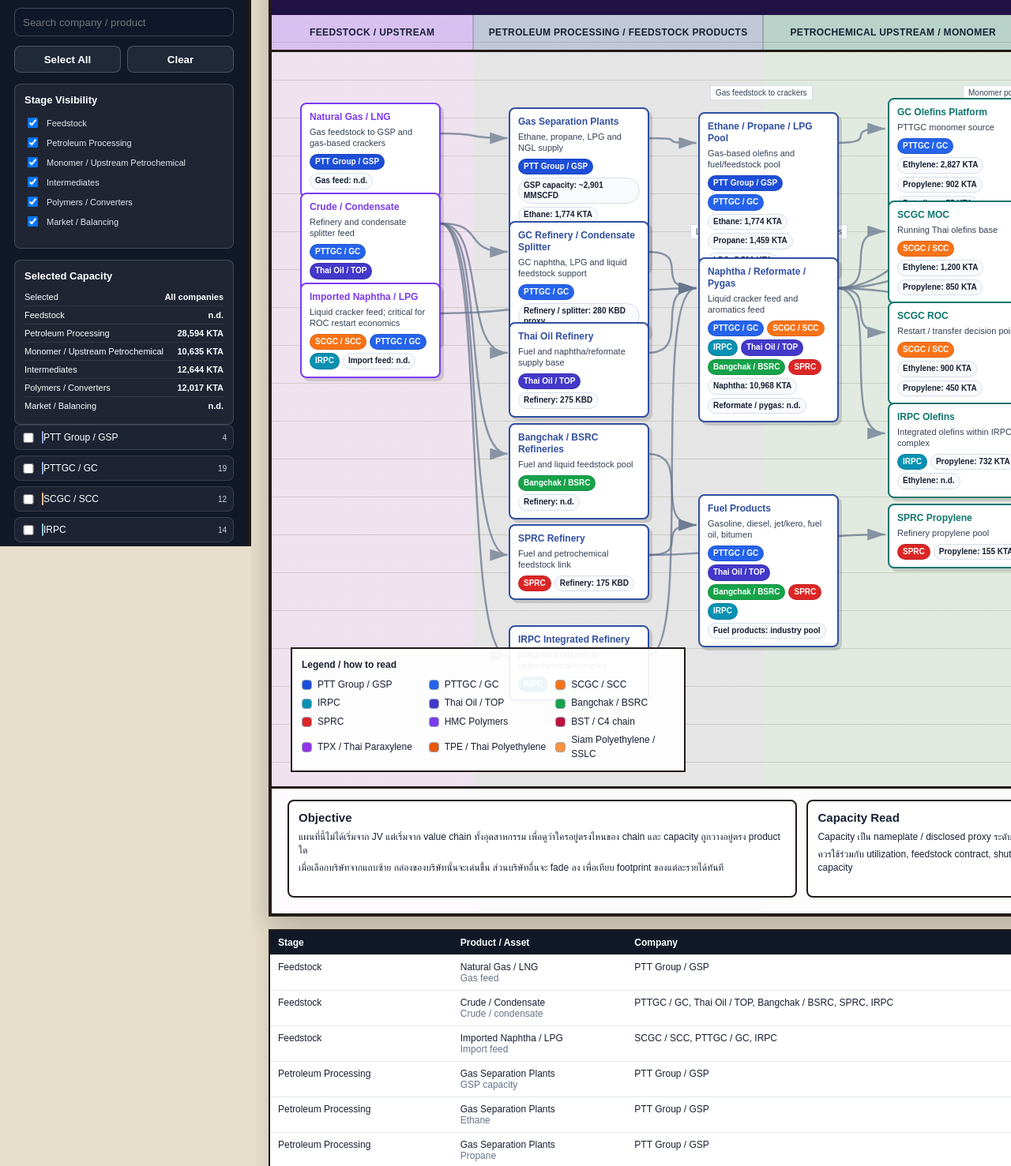
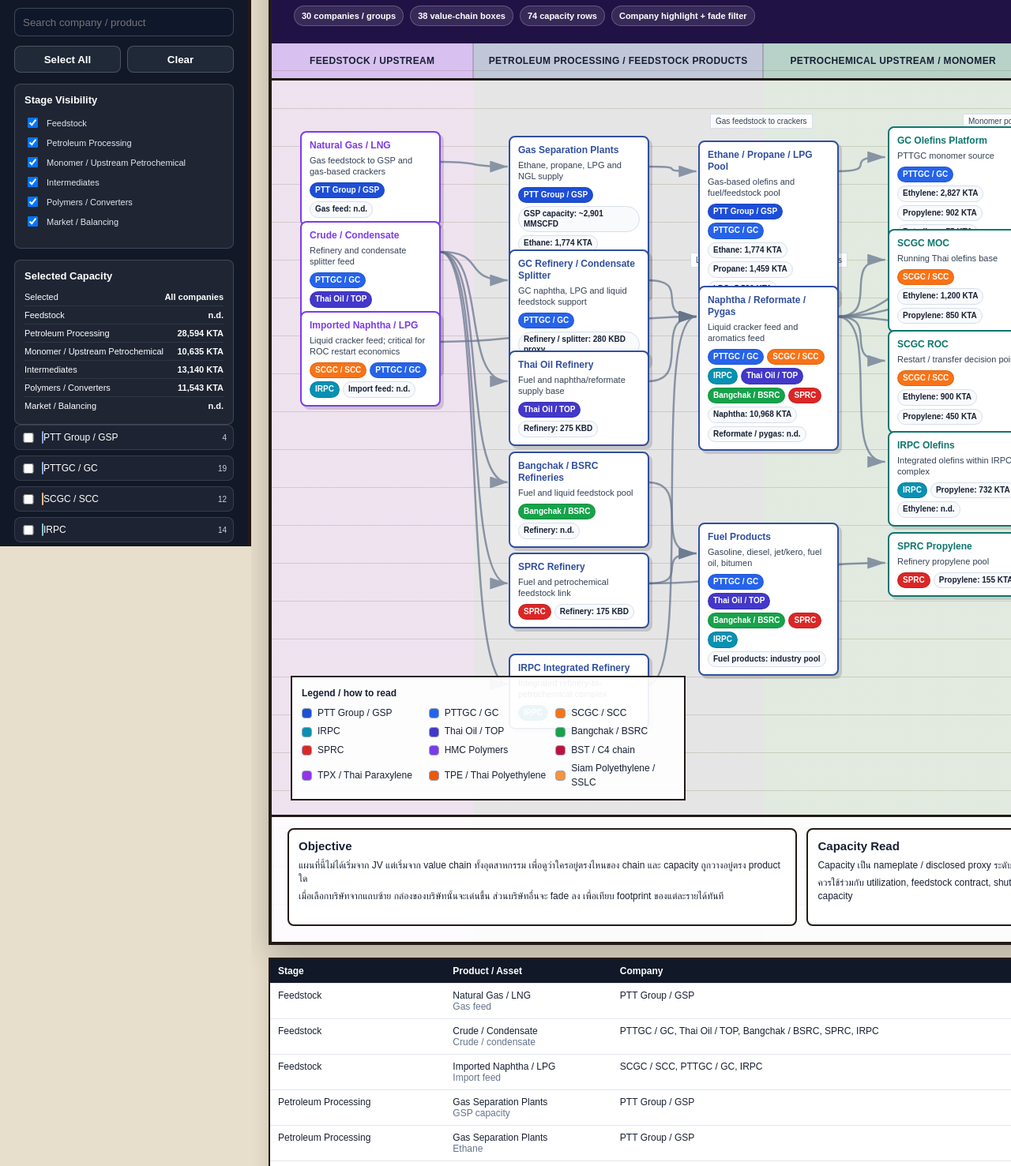
Before and after one commit to thatchawatwilaiwong-sudo/pttgc-scc-deal-perimeter-dashboard, a plain HTML site: page thailand_petrochemical_flow_dashboard.html in a window 1280 px wide. Shown: the part 108-1585 px from the top of the page at 79% size. Drawn offline with Linux system fonts and the light colour scheme.

Commit message:
Add detailed product company coverage badges

```diff
--- a/thailand_petrochemical_flow_dashboard.html
+++ b/thailand_petrochemical_flow_dashboard.html
@@ -211,6 +211,26 @@
         font-size: 12px;
         color: #eadcff;
         line-height: 1.45;
+      }
+
+      .coverage-badges {
+        display: flex;
+        flex-wrap: wrap;
+        gap: 8px;
+        margin-top: 10px;
+      }
+
+      .coverage-badge {
+        display: inline-flex;
+        align-items: center;
+        min-height: 26px;
+        padding: 4px 9px;
+        border: 1px solid rgba(255,255,255,.22);
+        border-radius: 999px;
+        background: rgba(255,255,255,.1);
+        color: #fff;
+        font-size: 11px;
+        font-weight: 900;
       }
 
       .bands {
@@ -498,6 +518,12 @@
             <div>
               <h2>Thailand Petroleum and Petrochemical Complex Capacity Map</h2>
               <p>Industry-wide value chain view: feedstock, refinery/GSP, olefins, aromatics, intermediates, polymers, converters and market outlets</p>
+              <div class="coverage-badges">
+                <span class="coverage-badge">30 companies / groups</span>
+                <span class="coverage-badge">38 value-chain boxes</span>
+                <span class="coverage-badge">74 capacity rows</span>
+                <span class="coverage-badge">Company highlight + fade filter</span>
+              </div>
             </div>
             <div class="unit">
               Unit: KTA unless stated otherwise; refinery/GSP shown in KBD/MMSCFD<br />
@@ -589,11 +615,16 @@
         { id: "tpx", name: "TPX / Thai Paraxylene", color: "#9333ea" },
         { id: "tpe", name: "TPE / Thai Polyethylene", color: "#ea580c" },
         { id: "spc", name: "Siam Polyethylene / SSLC", color: "#fb923c" },
+        { id: "tpi", name: "TPI / legacy PE", color: "#94a3b8" },
         { id: "tpc", name: "TPC / AGC Vinythai", color: "#0d9488" },
+        { id: "tpc_paste", name: "TPC Paste Resin", color: "#14b8a6" },
+        { id: "avt", name: "AVT / AGC Vinythai", color: "#2dd4bf" },
         { id: "indorama", name: "Indorama / IVL", color: "#6366f1" },
         { id: "covestro", name: "Covestro", color: "#65a30d" },
         { id: "ube", name: "UBE", color: "#a16207" },
         { id: "dow", name: "Dow / SCGC JV", color: "#f59e0b" },
+        { id: "dynachisso", name: "DynaChisso", color: "#ca8a04" },
+        { id: "labix", name: "LABIX / LAB chain", color: "#854d0e" },
         { id: "pttac", name: "PTTAC", color: "#0284c7" },
         { id: "thai_mma", name: "Thai MMA", color: "#db2777" },
         { id: "gc_phenol", name: "GC Phenol / PTT Phenol", color: "#4f46e5" },
@@ -640,20 +671,20 @@
         { id: "irpc_aromatics", stage: "monomer", x: 1000, y: 302, title: "IRPC Aromatics", role: "Benzene, toluene, mixed xylenes and related products", companies: ["irpc"], caps: [{ product: "Aromatics", value: "n.d." }] },
         { id: "c4_pool", stage: "monomer", x: 1000, y: 548, title: "C4 / Butadiene Pool", role: "Butadiene, butene-1, synthetic rubber feedstock", companies: ["gc", "bst", "irpc"], caps: [{ product: "GC BD", value: "75 KTA" }, { product: "GC Butene-1", value: "25 KTA" }] },
 
-        { id: "ethylene_outlets", stage: "intermediate", x: 1228, y: 82, title: "Ethylene Outlets", role: "PE, VCM/PVC, EO/EG and merchant ethylene", companies: ["gc", "scgc", "irpc", "tpe", "spc", "tpc"], caps: [{ product: "Ethylene supply shown", value: "4,927 KTA GC+SCGC" }] },
+        { id: "ethylene_outlets", stage: "intermediate", x: 1228, y: 82, title: "Ethylene Outlets", role: "PE, VCM/PVC, EO/EG and merchant ethylene", companies: ["gc", "scgc", "irpc", "tpe", "spc", "tpi", "tpc"], caps: [{ product: "Ethylene supply shown", value: "4,927 KTA GC+SCGC" }] },
         { id: "propylene_outlets", stage: "intermediate", x: 1228, y: 244, title: "Propylene Outlets", role: "PP, PO/polyols, acrylonitrile and merchant propylene", companies: ["gc", "scgc", "irpc", "hmc", "sprc", "pttac", "thai_mma"], caps: [{ product: "Propylene supply shown", value: "3,544 KTA proxy" }] },
         { id: "aromatics_derivatives", stage: "intermediate", x: 1228, y: 406, title: "Aromatics Derivatives", role: "PX/PTA/PET, benzene/phenol/BPA, solvents", companies: ["gc", "tpx", "indorama", "covestro", "gc_phenol", "thai_pet"], caps: [{ product: "PTA / PET / phenol / BPA", value: "n.d." }] },
-        { id: "vinyl_chain", stage: "intermediate", x: 1228, y: 568, title: "Vinyl Chain", role: "VCM, PVC, caustic soda and PVC compounds", companies: ["scgc", "tpc"], caps: [{ product: "VCM / PVC chain", value: "1,686 KTA SCGC proxy" }, { product: "TPC PVC", value: "530 KTA" }] },
+        { id: "vinyl_chain", stage: "intermediate", x: 1228, y: 568, title: "Vinyl Chain", role: "VCM, PVC, caustic soda and PVC compounds", companies: ["scgc", "tpc", "tpc_paste", "avt"], caps: [{ product: "VCM / PVC chain", value: "1,686 KTA SCGC proxy" }, { product: "TPC PVC", value: "530 KTA" }, { product: "TPC Paste", value: "36 KTA proxy" }, { product: "AVT", value: "330 KTA proxy" }] },
         { id: "phenol_bpa_chain", stage: "intermediate", x: 1228, y: 656, title: "Phenol / BPA / Epoxy Chain", role: "Phenol, acetone, BPA and epoxy resin route into PC/epoxy/end-use chemicals", companies: ["gc_phenol", "covestro", "gc"], caps: [{ product: "Phenol", value: "492 KTA proxy" }, { product: "Acetone", value: "304 KTA proxy" }, { product: "BPA", value: "532 KTA proxy" }] },
-        { id: "c4_derivatives", stage: "intermediate", x: 1228, y: 760, title: "C4 / Specialty Derivatives", role: "Butadiene, synthetic rubber, MMA, caprolactam and specialty chemicals", companies: ["gc", "bst", "ube"], caps: [{ product: "Side-chain capacity", value: "n.d." }] },
+        { id: "c4_derivatives", stage: "intermediate", x: 1228, y: 760, title: "C4 / Specialty Derivatives", role: "Butadiene, synthetic rubber, MMA, caprolactam and specialty chemicals", companies: ["gc", "bst", "ube", "thai_mma"], caps: [{ product: "BD / C4 derivatives", value: "n.d." }, { product: "Caprolactam", value: "130 KTA proxy" }] },
         { id: "acn_mma_chain", stage: "intermediate", x: 1228, y: 844, title: "ACN / MMA / Acrylic Chain", role: "Acrylonitrile, methyl methacrylate and acrylic fiber route", companies: ["pttac", "thai_mma", "tafl"], caps: [{ product: "ACN", value: "200 KTA proxy" }, { product: "MMA", value: "275 KTA proxy" }, { product: "Acrylic fiber", value: "154 KTA proxy" }] },
 
         { id: "gc_pe", stage: "downstream", x: 1470, y: 50, title: "GC PE", role: "GC direct PE outlet for ethylene", companies: ["gc"], caps: [{ product: "LDPE/EVA", value: "300 KTA" }, { product: "LLDPE", value: "800 KTA" }, { product: "HDPE", value: "850 KTA" }, { product: "Total PE", value: "1,950 KTA" }] },
-        { id: "scgc_pepp", stage: "downstream", x: 1470, y: 180, title: "SCGC Thai PE / PP", role: "SCGC downstream polyolefins base in Thailand", companies: ["scgc", "tpe", "spc"], caps: [{ product: "PE", value: "1,270 KTA" }, { product: "PP", value: "860 KTA" }, { product: "Total", value: "2,130 KTA" }] },
+        { id: "scgc_pepp", stage: "downstream", x: 1470, y: 180, title: "SCGC Thai PE / PP", role: "SCGC downstream polyolefins base in Thailand", companies: ["scgc", "tpe", "spc", "tpi"], caps: [{ product: "TPE PE", value: "1,270 KTA" }, { product: "Siam PE / SSLC", value: "980 KTA proxy" }, { product: "TPI LDPE", value: "156 KTA proxy" }, { product: "SCGC PP", value: "860 KTA" }] },
         { id: "irpc_polymer", stage: "downstream", x: 1470, y: 310, title: "IRPC PE / PP / ABS", role: "Integrated downstream polymers", companies: ["irpc"], caps: [{ product: "HDPE", value: "140 KTA" }, { product: "PP", value: "732 KTA" }, { product: "ABS/SAN", value: "n.d." }] },
         { id: "hmc_pp", stage: "downstream", x: 1470, y: 440, title: "HMC Polymers", role: "PP producer; PTTGC associate exposure", companies: ["hmc", "gc"], caps: [{ product: "PP", value: "1,060 KTA" }, { product: "PTTGC stake", value: "~41%" }] },
-        { id: "pvc_pet", stage: "downstream", x: 1470, y: 570, title: "PVC / PET / Engineering Resins", role: "PVC, PET, PC, ABS/SAN and other downstream resins", companies: ["tpc", "indorama", "covestro", "scgc", "thai_pet"], caps: [{ product: "PVC", value: "896 KTA proxy" }, { product: "PET resin", value: "n.d." }, { product: "PC", value: "497 KTA proxy" }] },
-        { id: "specialty", stage: "downstream", x: 1470, y: 700, title: "Compounds / Specialty Chemicals", role: "Compounds, polyols, MMA, caprolactam, specialty additives", companies: ["gc", "scgc", "dow", "ube", "bst", "thai_mma", "pttac"], caps: [{ product: "Specialty capacity", value: "n.d." }] },
+        { id: "pvc_pet", stage: "downstream", x: 1470, y: 570, title: "PVC / PET / Engineering Resins", role: "PVC, PET, PC, ABS/SAN and other downstream resins", companies: ["tpc", "tpc_paste", "avt", "indorama", "covestro", "scgc", "thai_pet"], caps: [{ product: "PVC", value: "896 KTA proxy" }, { product: "PET resin", value: "n.d." }, { product: "PC", value: "497 KTA proxy" }] },
+        { id: "specialty", stage: "downstream", x: 1470, y: 700, title: "Compounds / Specialty Chemicals", role: "Compounds, polyols, MMA, caprolactam, specialty additives", companies: ["gc", "scgc", "dow", "ube", "bst", "thai_mma", "pttac", "dynachisso", "labix"], caps: [{ product: "DynaChisso compound", value: "30 KTA proxy" }, { product: "LAB", value: "120 KTA proxy" }, { product: "Polyols", value: "370 KTA proxy" }] },
         { id: "abs_san_ps", stage: "downstream", x: 1470, y: 828, title: "ABS / SAN / PS / PMMA", role: "Styrenics and acrylic resins used in auto parts, appliances, electronics and sheet applications", companies: ["irpc", "thai_abs", "ineos", "thai_mma"], caps: [{ product: "ABS/SAN", value: "154 KTA proxy" }, { product: "PMMA", value: "13 KTA proxy" }, { product: "PS", value: "365 KTA proxy" }] },
 
         { id: "domestic_market", stage: "market", x: 1668, y: 128, width: 150, title: "Domestic Customers", role: "Packaging, construction, automotive, consumer and industrial demand", companies: ["other", "gc", "scgc", "irpc"], caps: [{ product: "Demand sink", value: "n.d." }] },
```
